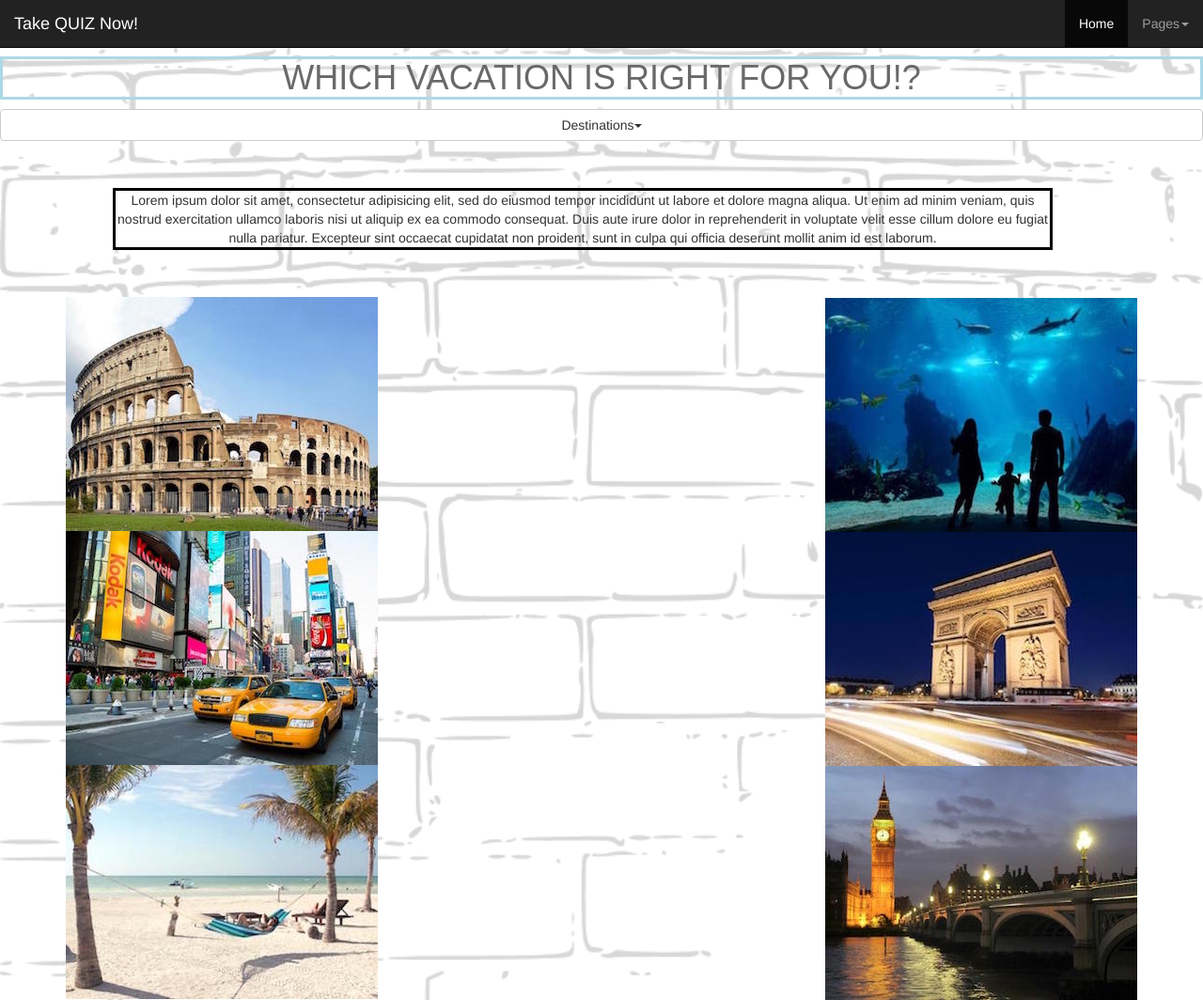
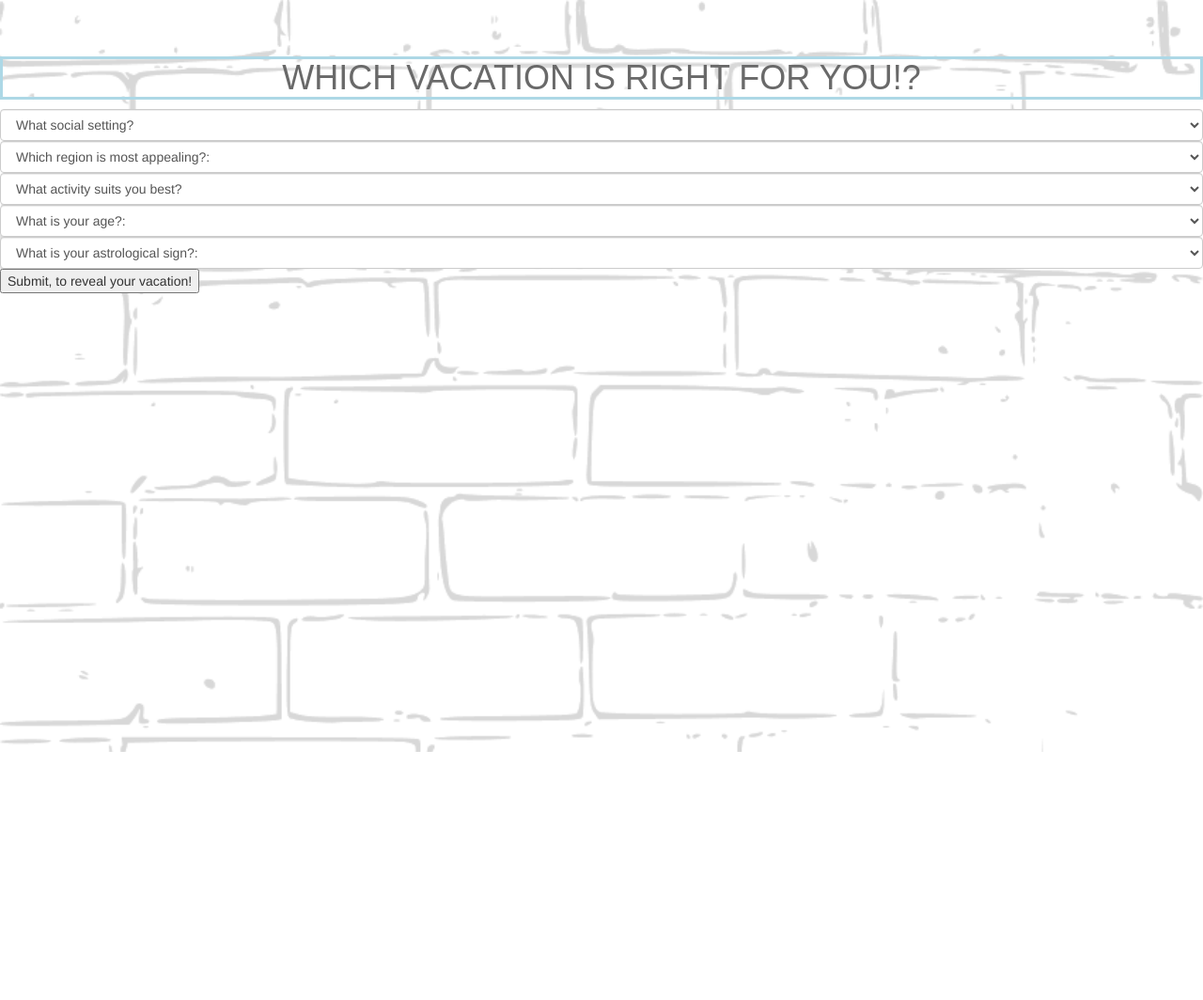
Before and after one commit to AustinMinnon/vacation-ifElse-codereview-week2, a plain HTML site: page orlando.html in a window 1280 px wide. Shown: the whole page at 94% size. After the commit the page ends 800 px from the top, so only its background shows below. Drawn offline with Linux system fonts and the light colour scheme.

Commit message:
add input box

```diff
--- a/orlando.html
+++ b/orlando.html
@@ -12,81 +12,37 @@
       </head>
     <body>
       <h1>WHICH VACATION IS RIGHT FOR YOU!?</h1>
-      <div class="container">
-<!-- Navigation -->
-        <nav class="navbar navbar-fixed-top navbar-inverse">
-          <div class="container-fluid">
-            <div class="navbar-header">
-              <a class="navbar-brand" href="index.html">Take QUIZ Now!</a>
-            </div>
-            <div class="collapse navbar-collapse">
-              <ul class="nav navbar-nav navbar-right">
-                <li class="active"><a href="index.html">Home</a></li>
-                <li class="dropdown">
-                  <a class="dropdown-toggle" data-toggle="dropdown" role="button" href="#" aria-haspopup="true" aria-expanded="false">Pages<span class="caret"></span></a>
-                  <ul class="dropdown-menu">
-                    <li><a href="newyork.html">New York,NY, USA</a></li>
-                    <li><a href="orlando.html">Orlando, Florida</a></li>
-                    <li><a href="cancun.html">Cancun, Mexico</a></li>
-                    <li><a href="paris.html">Paris, France</a></li>
-                    <li><a href="rome.html">Rome, Italy</a></li>
-                    <li><a href="london.html"> London, England</a></li>
-                  </ul>
-                </li>
-              </ul>
-            </div>
-          </div>
-        </div>
-        </nav>
-<!-- End Nav -->
-<!-- Button -->
-        <div class="btn-group btn-group-justified" role="group" aria-label="...">
-          <div class="btn-group" role="group">
-            <button type="button" class="btn btn-default dropdown-toggle" data-toggle="dropdown" aria-haspopup="true" aria-expanded="false">Destinations<span class="caret"></span>
-            </button>
-            <ul class="dropdown-menu">
-              <li><a href="newyork.html">New York,NY, USA</a></li>
-              <li role="separator" class="divider"></li>
-              <li><a href="orlando.html">Orlando, FL, USA</a></li>
-              <li role="separator" class="divider"></li>
-              <li><a href="cancun.html">Cancun,Mexico</a></li>
-              <li role="separator" class="divider"></li>
-              <li><a href="paris.html">Paris,France</a></li>
-              <li role="separator" class="divider"></li>
-              <li><a href="rome.html">Rome, Italy</a></li>
-              <li role="separator" class="divider"></li>
-              <li><a href="london.html"> London, England</a></li>
-            </ul>
-          </div>
-        </div>
-<!-- End Button -->
-<!-- Content -->
-        <div class="container">
-        <div class="text">
-        Lorem ipsum dolor sit amet, consectetur adipisicing elit, sed do eiusmod tempor incididunt ut labore et dolore magna aliqua. Ut enim ad minim veniam, quis nostrud exercitation ullamco laboris nisi ut aliquip ex ea commodo consequat. Duis aute irure dolor in reprehenderit in voluptate velit esse cillum dolore eu fugiat nulla pariatur. Excepteur sint occaecat cupidatat non proident, sunt in culpa qui officia deserunt mollit anim id est laborum.
-        </div>
-        </div>
-        <div class="container">
-          <div class="row">
-          <div id="left">
-          <div class="col-md-4">
-            <img src="img/rome.jpeg" alt="Orlando,FL,USA"/>
-            <img src="img/ny.jpeg" alt="Paris, Fr"/>
-            <img src="img/cancun.jpeg" alt="Cancun,MX"/>
-          </div>
-          </div>
-          <div class="col-md-4">
-          <div id="mid">
-          </div>
-          </div>
-          <div class="col-md-4">
-          <div id="right">
-            <img src="img/orlando.jpeg" alt="Orlando,FL,USA"/>
-            <img src="img/paris.jpeg" alt="Paris, Fr"/>
-            <img src="img/london.jpeg" alt="Cancun,MX"/>
-          </div>
-          </div>
-          </div>
-        </div>
+      <form id="questions">
+            <select id="social" class="form-control">
+              <option>What social setting?</option>
+              <option value="solo">Solo Adventure</option>
+              <option value="date">Romantic Getaway</option>
+              <option value="fam">Family Retreat</option>
+            </select>
+            <select id="region" class="form-control">
+              <option>Which region is most appealing?:</option>
+              <option value="nam">North America</option>
+              <option value="weu">Western Europe</option>
+              <option value="sue">Southern Europe</option>
+            </select>
+            <select id="activity" class="form-control">
+              <option>What activity suits you best?</option>
+              <option value="relax">Relaxation</option>
+              <option value="intox">Heavy Intoxication</option>
+              <option value="active">Active Excersize</option>
+            </select>
+            <select id="age" class="form-control">
+              <option>What is your age?:</option>
+              <option value="21">(>21)</option>
+              <option value="31">(>31)</option>
+              <option value="41">(>41)</option>
+            </select>
+            <select id="gender" class="form-control">
+              <option>What is your astrological sign?:</option>
+              <option value="male">Male</option>
+              <option value="female">Female</option>
+            </select>
+            <button type="submit" name="button">Submit, to reveal your vacation!</button>
+          </form>
     </body>
   </html>
```
Also changed, not shown: index.html (+35 -1 lines).
